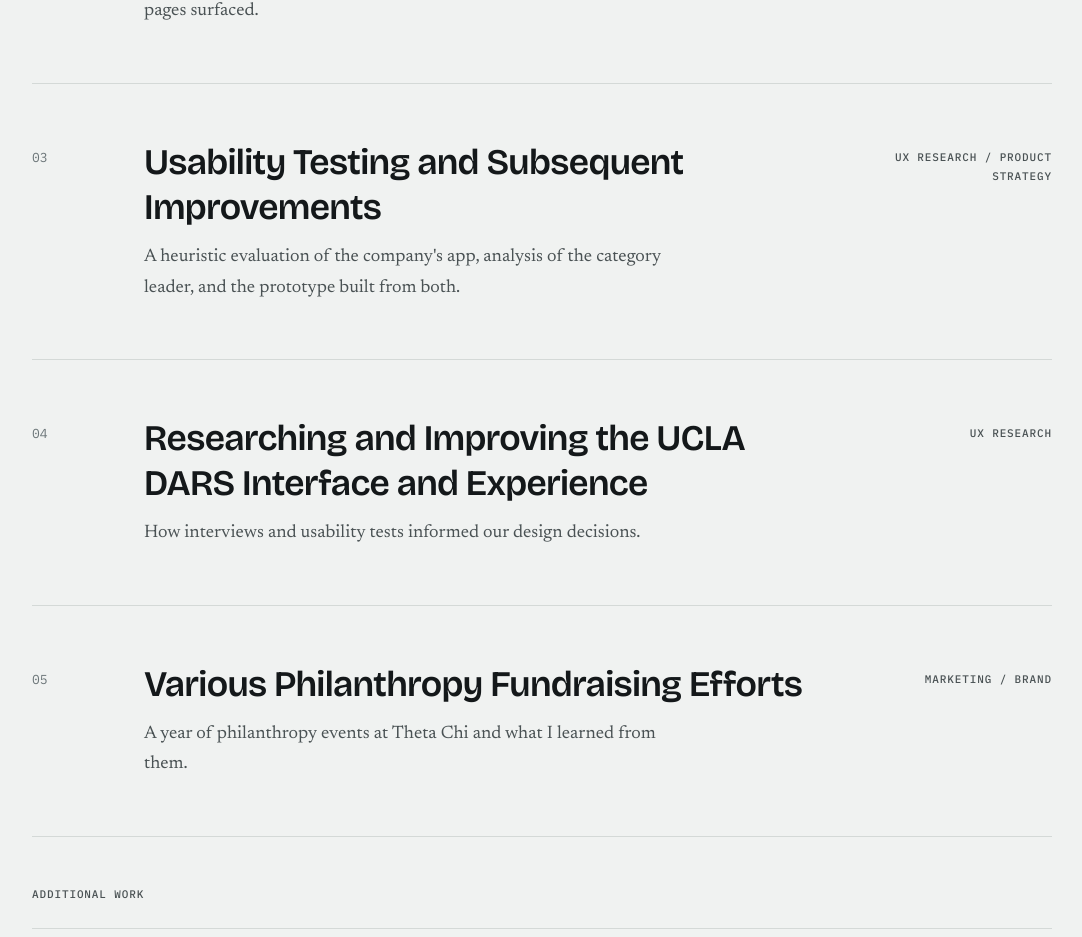
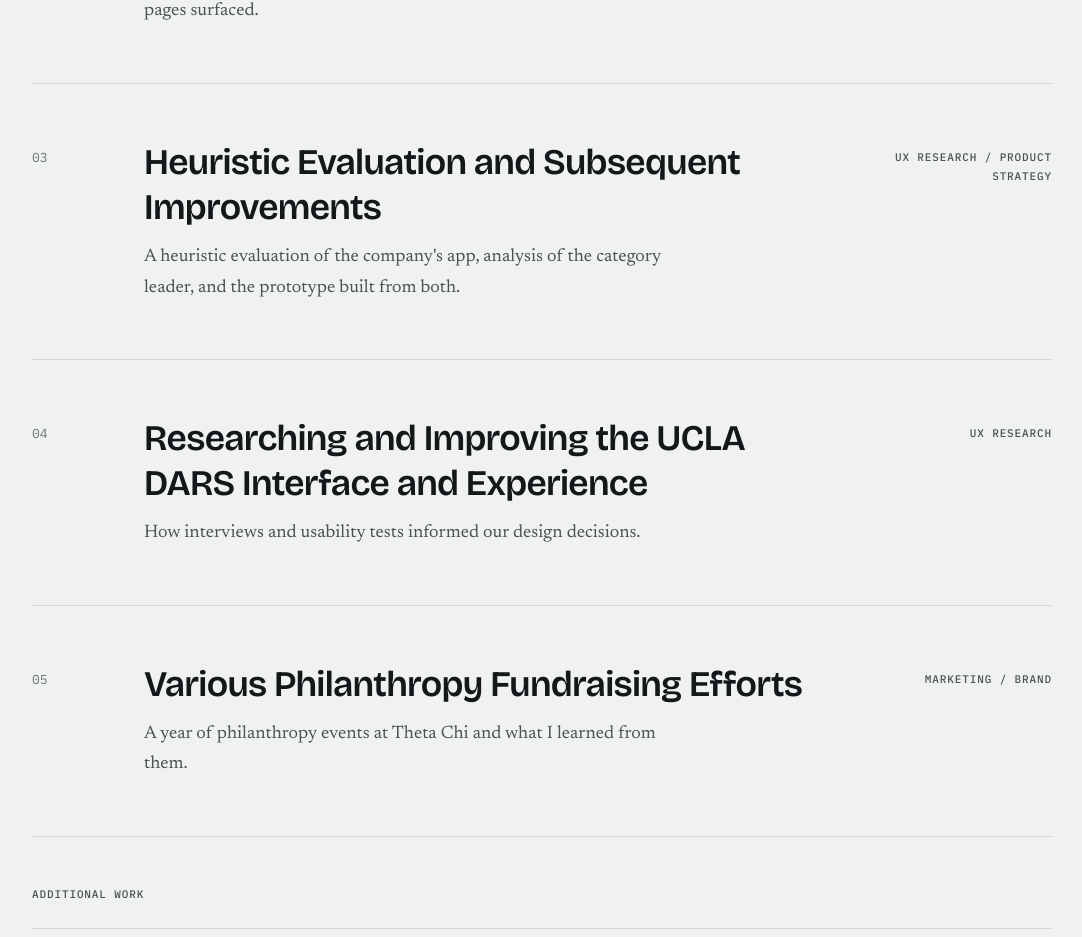
Before and after one commit to vikramiyer73-spec/vikram-site, a Next.js app: page / in a window 1280 px wide. Shown: the part 1157-2094 px from the top of the page, without its empty margins (98-1180 px from the left). Built offline with nearby package versions, Linux system fonts and the light colour scheme.

Commit message:
heuristics

```diff
--- a/src/app/page.js
+++ b/src/app/page.js
@@ -17,7 +17,7 @@ const work = [
   },
   {
     n: "03",
-    title: "Usability Testing and Subsequent Improvements",
+    title: "Heuristic Evaluation and Subsequent Improvements",
     kind: "UX Research / Product Strategy",
     line: "A heuristic evaluation of the company's app, analysis of the category leader, and the prototype built from both.",
     href: "/work/sawubona",
--- a/src/app/work/sawubona/page.js
+++ b/src/app/work/sawubona/page.js
@@ -17,7 +17,7 @@ export default function GradPadApp() {
       <CaseStudyHeader
         number="03"
         kind="UX Research / Product Strategy"
-        title="Heuristic Testing and Subsequent Improvements"
+        title="Heuristic Evaluation and Subsequent Improvements"
         dek="I walked through Grad Pad's app the way a new user would, noting usability heuristic violations."
         meta={[
           ["Role", "Product & Marketing Intern"],
```
